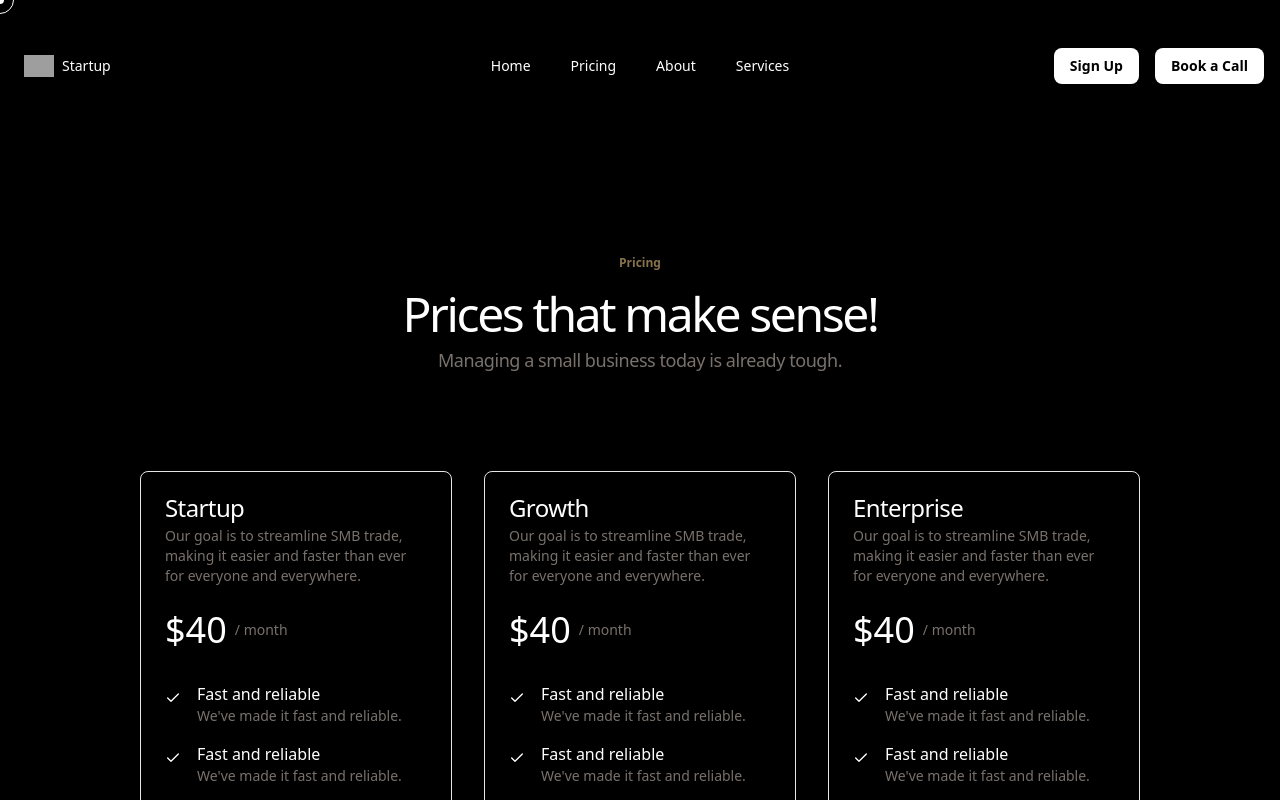
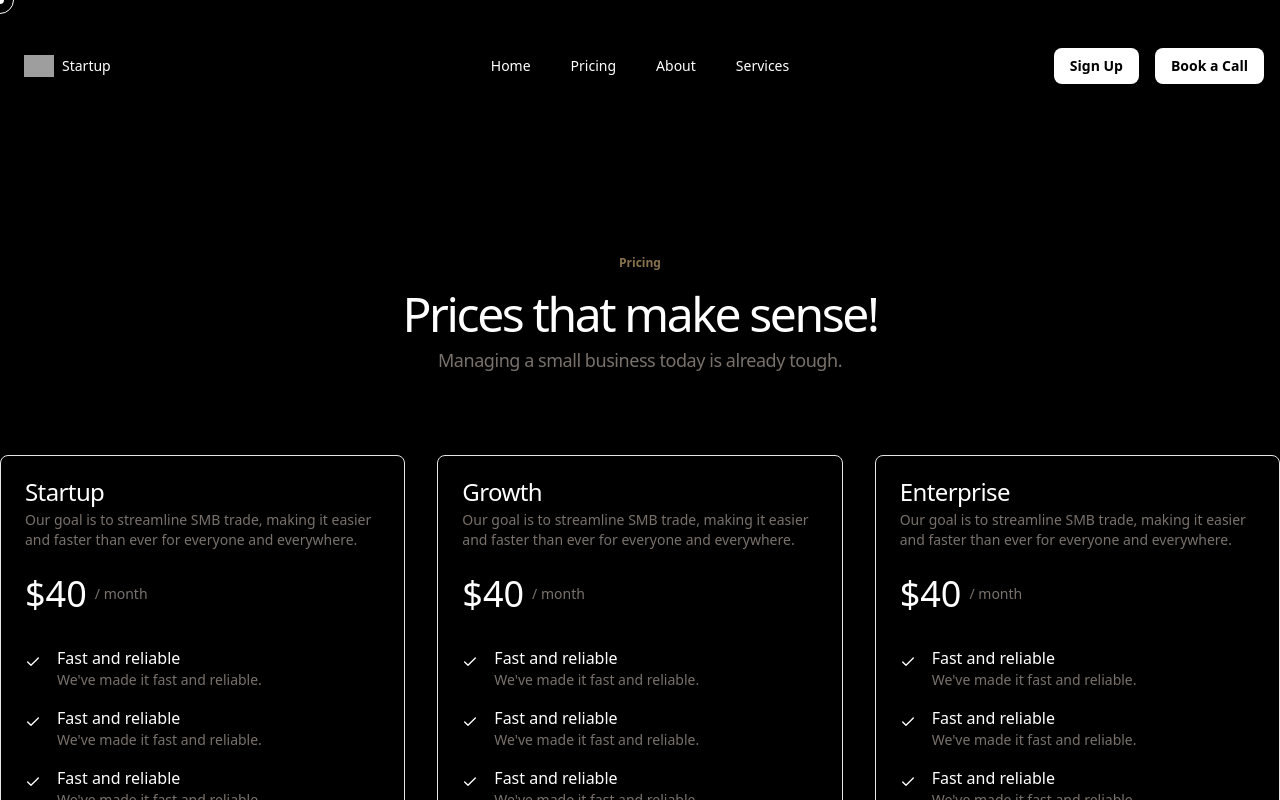
Before and after one commit to inTarun0p/Saas_Company_Template, a Next.js app: page /Pricing in a window 1280 px wide. Shown: the top 800 px of the page. Built offline with nearby package versions, Linux system fonts and the light colour scheme; grey boxes are pictures that could not be loaded.

Commit message:
lazyloading upadted

```diff
--- a/src/app/(Pages)/Pricing/page.jsx
+++ b/src/app/(Pages)/Pricing/page.jsx
@@ -4,7 +4,7 @@ import { Pricing } from "@/app/Components/Pricing/pricing-cards";
 export default function Page() {
   return (
     <>
-        <Pricing />
+        <Pricing/>
     </>
   );
 }
--- a/src/app/Components/LazyLoad/index.jsx
+++ b/src/app/Components/LazyLoad/index.jsx
@@ -28,7 +28,7 @@ export default function LazyLoad({ children, threshold = 0.1 }) {
   return (
     <div
       ref={setRef}
-      className={`transition-opacity duration-1000 ${isVisible ? 'opacity-100' : 'opacity-0'}`}
+      className={`transition-opacity duration-1000 ${isVisible && window.scrollY > ref.getBoundingClientRect().top ? 'opacity-100' : 'opacity-0'}`}
     >
       {children}
     </div>
--- a/src/app/Components/Pricing/pricing-cards.jsx
+++ b/src/app/Components/Pricing/pricing-cards.jsx
@@ -9,24 +9,58 @@ import {
   CardTitle,
 } from "@/app/Components/Pricing/card";
 import { Button } from "@/app/Components/Pricing/button";
+import { motion } from "framer-motion";
 
-function Pricing() {
+const container = {
+  hidden: { opacity: 0 },
+  show: {
+    opacity: 1,
+    transition: {
+      staggerChildren: 0.2
+    }
+  }
+};
+
+const item = {
+  hidden: { opacity: 0, y: 20 },
+  show: {
+    opacity: 1,
+    y: 0,
+    transition: {
+      duration: 0.6,
+      ease: [0.16, 1, 0.3, 1]
+    }
+  }
+};
+
+export function Pricing() {
   return (
-    <div className="w-full py-20 lg:py-40">
-      <div className="container mx-auto">
-        <div className="flex text-center justify-center items-center gap-4 flex-col px-35">
+    <motion.div className="w-full py-20 lg:py-40">
+      <motion.div className="container mx-auto">
+        <motion.div
+          initial={{ opacity: 0, y: 20 }}
+          animate={{ opacity: 1, y: 0 }}
+          transition={{ duration: 0.6, ease: [0.16, 1, 0.3, 1] }}
+          className="flex text-center justify-center items-center gap-4 flex-col px-35"
+        >
           <Badge className={"text-[#88734C]"}>Pricing</Badge>
           <div className="flex gap-2 flex-col">
-            <h2
-              className="text-3xl md:text-5xl tracking-tighter max-w-xl text-center font-regular">
+            <h2 className="text-3xl md:text-5xl tracking-tighter max-w-xl text-center font-regular">
               Prices that make sense!
             </h2>
-            <p
-              className="text-lg leading-relaxed tracking-tight text-muted-foreground max-w-xl text-center">
+            <p className="text-lg leading-relaxed tracking-tight text-muted-foreground max-w-xl text-center">
               Managing a small business today is already tough.
             </p>
           </div>
-          <div className="grid pt-20 text-left grid-cols-1 lg:grid-cols-3 w-full gap-8">
+        </motion.div>
+        <motion.div
+          variants={container}
+          initial="hidden"
+          whileInView="show"
+          viewport={{ once: true, margin: "-100px" }}
+          className="grid pt-20 text-left grid-cols-1 lg:grid-cols-3 w-full gap-8"
+        >
+            <motion.div variants={item}>
               <Card className="w-full rounded-md">
               <CardHeader>
                 <CardTitle>
@@ -83,6 +117,8 @@ function Pricing() {
                 </div>
               </CardContent>
               </Card>
+            </motion.div>
+            <motion.div variants={item}>
               <Card className="w-full shadow-2xl rounded-md">
               <CardHeader>
                 <CardTitle>
@@ -142,6 +178,8 @@ function Pricing() {
                 </div>
               </CardContent>
               </Card>
+            </motion.div>
+            <motion.div variants={item}>
               <Card className="w-full rounded-md">
               <CardHeader>
                 <CardTitle>
@@ -198,11 +236,9 @@ function Pricing() {
                 </div>
               </CardContent>
               </Card>
-          </div>
-        </div>
-      </div>
-    </div>
-  );
+            </motion.div>
+          </motion.div>
+        </motion.div>
+      </motion.div>
+  )
 }
-
-export { Pricing };
--- a/src/app/layout.js
+++ b/src/app/layout.js
@@ -9,15 +9,21 @@ import NavbarDemo from "./Components/Navbar2/MainNav";
 const geistSans = Geist({
   variable: "--font-geist-sans",
   subsets: ["latin"],
+  display: 'swap',
+  weight: 'variable',
+  adjustFontFallback: false
 });
 
 const geistMono = Geist_Mono({
   variable: "--font-geist-mono",
   subsets: ["latin"],
+  display: 'swap',
+  weight: 'variable',
+  adjustFontFallback: false
 });
 
 export const metadata = {
-  title: "Create Next App",
+  title: "Saas Company Template",
   description: "Generated by create next app",
 };
 
--- a/src/app/page.js
+++ b/src/app/page.js
@@ -2,50 +2,70 @@
 'use client';
 
 import dynamic from 'next/dynamic';
-import LazyLoad from './Components/LazyLoad';
 
-// Dynamically import components with proper named exports
-const Hero = dynamic(() => import('./Components/Main Hero.jsx/Hero').then(mod => mod.Hero), { ssr: false });
-const MarqueeDemo = dynamic(() => import('./Components/Marquee/MarqueeDemo').then(mod => mod.MarqueeDemo), { ssr: false });
-const HoverSliderDemo = dynamic(() => import('./Components/Slider/Slide').then(mod => mod.HoverSliderDemo), { ssr: false });
-const FeatureDemo = dynamic(() => import('./Components/FeatureDemo/Component').then(mod => mod.FeatureDemo), { ssr: false });
-const Features = dynamic(() => import('./Components/Featurs/features-4').then(mod => mod.Features), { ssr: false });
-const ShuffleHeroDemo = dynamic(() => import('./Components/Shuffle/Shuffle').then(mod => mod.ShuffleHeroDemo), { ssr: false });
-const Accordion_02 = dynamic(() => import('./Components/Accordions/ruixen-accordian02'), { ssr: false });
-const AnimatedTestimonialsDemo = dynamic(() => import('./Components/Testinomials/Testimonials').then(mod => mod.AnimatedTestimonialsDemo), { ssr: false });
+// Loading component for better UX
+const LoadingSpinner = () => (
+  <div className="flex justify-center items-center min-h-[50vh] w-full">
+    <div className="animate-spin rounded-full h-12 w-12 border-t-2 border-b-2 border-gray-900 dark:border-white"></div>
+  </div>
+);
+
+// Dynamically import components with loading states and proper intersection observer
+const Hero = dynamic(
+  () => import('./Components/Main Hero.jsx/Hero').then(mod => mod.Hero),
+  {
+    ssr: false,
+    loading: () => <div className="min-h-screen" /> // Reserve space for hero
+  }
+);
+
+const MarqueeDemo = dynamic(
+  () => import('./Components/Marquee/MarqueeDemo').then(mod => mod.MarqueeDemo),
+  { ssr: false, loading: () => <div className="h-24" /> }
+);
+
+const HoverSliderDemo = dynamic(
+  () => import('./Components/Slider/Slide').then(mod => mod.HoverSliderDemo),
+  { ssr: false, loading: () => <LoadingSpinner /> }
+);
+
+const FeatureDemo = dynamic(
+  () => import('./Components/FeatureDemo/Component').then(mod => mod.FeatureDemo),
+  { ssr: false, loading: () => <LoadingSpinner /> }
+);
+
+const Features = dynamic(
+  () => import('./Components/Featurs/features-4').then(mod => mod.Features),
+  { ssr: false, loading: () => <LoadingSpinner /> }
+);
+
+const ShuffleHeroDemo = dynamic(
+  () => import('./Components/Shuffle/Shuffle').then(mod => mod.ShuffleHeroDemo),
+  { ssr: false, loading: () => <LoadingSpinner /> }
+);
+
+const Accordion_02 = dynamic(
+  () => import('./Components/Accordions/ruixen-accordian02'),
+  { ssr: false, loading: () => <LoadingSpinner /> }
+);
+
+const AnimatedTestimonialsDemo = dynamic(
+  () => import('./Components/Testinomials/Testimonials').then(mod => mod.AnimatedTestimonialsDemo),
+  { ssr: false, loading: () => <LoadingSpinner /> }
+);
 
 export default function Home() {
   return (
     <>
       <Hero />
-      <div className="w-full px-35">
-        <LazyLoad fallback={<div>Loading...</div>}>
+      <div className="space-y-20">
         <MarqueeDemo />
-        </LazyLoad>
-
-        <LazyLoad fallback={<div>Loading...</div>}>
         <HoverSliderDemo />
-        </LazyLoad>
-
-        <LazyLoad fallback={<div>Loading...</div>}>
         <FeatureDemo />
-        </LazyLoad>
-
-        <LazyLoad fallback={<div>Loading...</div>}>
         <Features />
-        </LazyLoad>
-
-        <LazyLoad fallback={<div>Loading...</div>}>
         <ShuffleHeroDemo />
-        </LazyLoad>
-
-        <LazyLoad fallback={<div>Loading...</div>}>
         <Accordion_02 />
-        </LazyLoad>
-
-        <LazyLoad fallback={<div>Loading...</div>}>
         <AnimatedTestimonialsDemo />
-        </LazyLoad>
       </div>
     </>
   );
```
Lines whose indentation alone changed are shown as unchanged.
